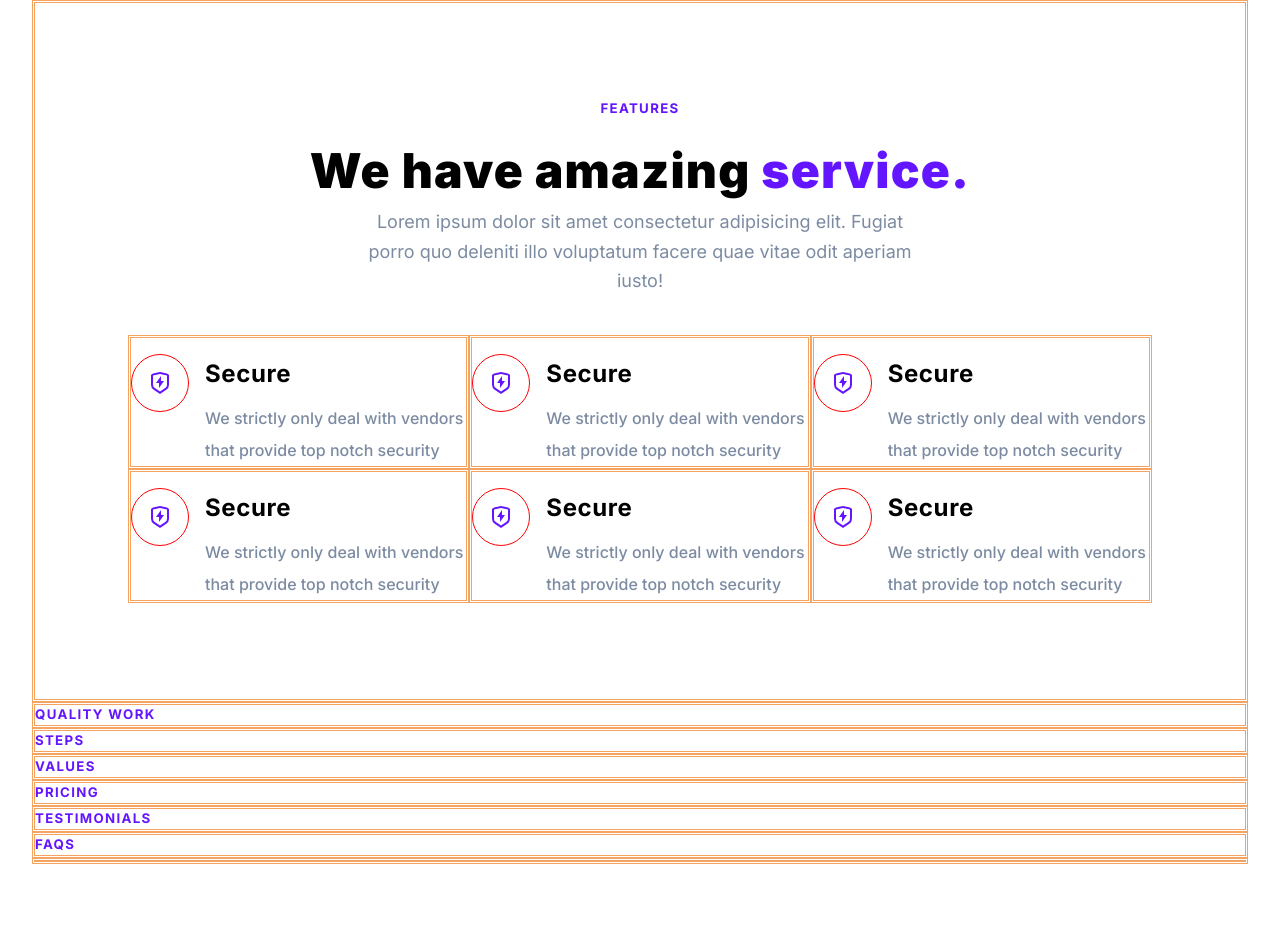
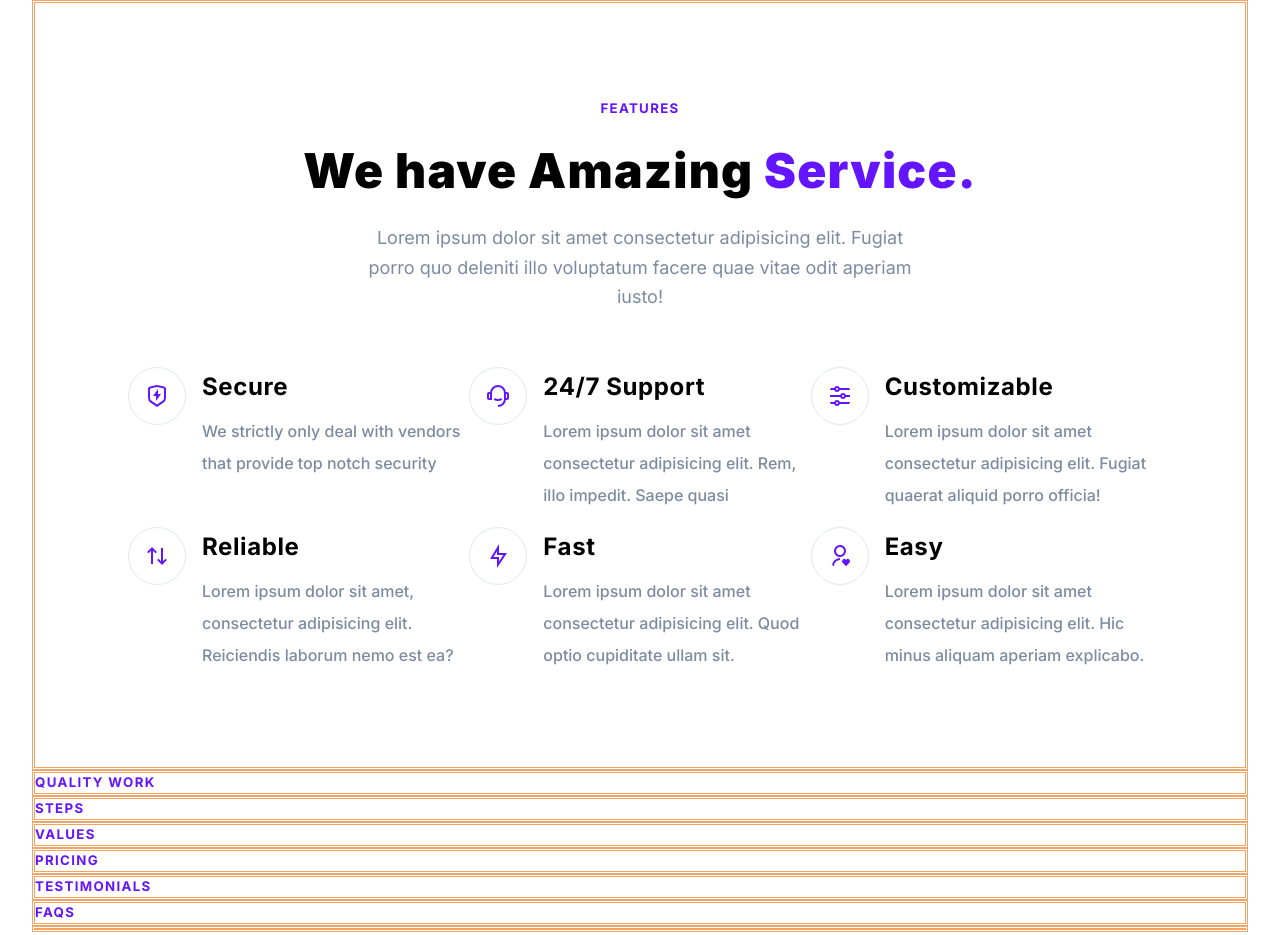
Before and after one commit to ITDallasDBW/0606Treact, a plain HTML site: page index.html in a window 1280 px wide. Shown: the part 769-1704 px from the top of the page. Before the commit the page ends 1665 px from the top, so only its background shows below. Drawn offline with Linux system fonts and the light colour scheme.

```diff
--- a/index.html
+++ b/index.html
@@ -58,10 +58,11 @@
       </div>
     </header>
     </section>
+    <!-- FEATURES -->
     <section id="features">
       <div class="features__container">
       <h5 class="section__title">features</h5>
-     <h2 class="section__subtitle"> We have amazing <span class="text__purple">service.</span></h2>
+     <h2 class="section__subtitle"> We have Amazing <span class="text__purple">Service.</span></h2>
       <p class="section__description">Lorem ipsum dolor sit amet consectetur adipisicing elit. Fugiat porro quo deleniti illo voluptatum facere quae vitae odit aperiam iusto!</p>
     <div class="features__spacer">
     <div class="features__col--wrapper">
@@ -78,52 +79,53 @@
     <div class="features__col--wrapper">
       <div class="features__field">
                 <span class="features__img--wrapper">
-          <img src="./assets/Icon.Secure.svg" class="features__img" alt="">
+          <img src="./assets/Icon.Support.svg" class="features__img" alt="">
         </span>
         <span class="features__text--wrapper">
-            <p class="features__title">Secure</p>
-            <p class="features__description">We strictly only deal with vendors that provide top notch security</p>
+            <p class="features__title">24/7 Support</p>
+            <p class="features__description">Lorem ipsum dolor sit amet consectetur adipisicing elit. Rem, illo impedit. Saepe quasi
+            </p>
         </span>
       </div>
     </div>
     <div class="features__col--wrapper">
       <div class="features__field">
                 <span class="features__img--wrapper">
-          <img src="./assets/Icon.Secure.svg" class="features__img" alt="">
+          <img src="./assets/Icon.Customize.svg" class="features__img" alt="">
         </span>
         <span class="features__text--wrapper">
-            <p class="features__title">Secure</p>
-            <p class="features__description">We strictly only deal with vendors that provide top notch security</p>
+            <p class="features__title">Customizable</p>
+            <p class="features__description">Lorem ipsum dolor sit amet consectetur adipisicing elit. Fugiat quaerat aliquid porro officia!</p>
         </span>
       </div>
     </div>    <div class="features__col--wrapper">
       <div class="features__field">
                 <span class="features__img--wrapper">
-          <img src="./assets/Icon.Secure.svg" class="features__img" alt="">
+          <img src="./assets/Icon.Reliable.svg" class="features__img" alt="">
         </span>
         <span class="features__text--wrapper">
-            <p class="features__title">Secure</p>
-            <p class="features__description">We strictly only deal with vendors that provide top notch security</p>
+            <p class="features__title">Reliable</p>
+            <p class="features__description">Lorem ipsum dolor sit amet, consectetur adipisicing elit. Reiciendis laborum nemo est ea?</p>
         </span>
       </div>
     </div>    <div class="features__col--wrapper">
       <div class="features__field">
                 <span class="features__img--wrapper">
-          <img src="./assets/Icon.Secure.svg" class="features__img" alt="">
+          <img src="./assets/Icon.Fast.svg" class="features__img" alt="">
         </span>
         <span class="features__text--wrapper">
-            <p class="features__title">Secure</p>
-            <p class="features__description">We strictly only deal with vendors that provide top notch security</p>
+            <p class="features__title">Fast</p>
+            <p class="features__description">Lorem ipsum dolor sit amet consectetur adipisicing elit. Quod optio cupiditate ullam sit.</p>
         </span>
       </div>
     </div>    <div class="features__col--wrapper">
       <div class="features__field">
                 <span class="features__img--wrapper">
-          <img src="./assets/Icon.Secure.svg" class="features__img" alt="">
+          <img src="./assets/Icon.Easy.svg" class="features__img" alt="">
         </span>
         <span class="features__text--wrapper">
-            <p class="features__title">Secure</p>
-            <p class="features__description">We strictly only deal with vendors that provide top notch security</p>
+            <p class="features__title">Easy</p>
+            <p class="features__description">Lorem ipsum dolor sit amet consectetur adipisicing elit. Hic minus aliquam aperiam explicabo.</p>
         </span>
       </div>
     </div>
@@ -131,6 +133,8 @@
 
 </div>
     </section>
+
+    <!-- QUALITY -->
     <section id="quality">
       <h5>Quality Work</h5>
     </section>
--- a/sandbox.css
+++ b/sandbox.css
@@ -142,9 +142,10 @@ header {
 
 .features__spacer{
   margin-top: 40px;
-  width: 100%;
+  width: 80%;
     display: flex;
   flex-wrap: wrap;
+  margin: 0 auto;
 }
 .features__col--wrapper {
   width: calc(100%/3);
--- a/style.css
+++ b/style.css
@@ -15,16 +15,16 @@ html {
 h5 {
   font-weight: 700;
   text-transform: uppercase;
-  letter-spacing: .1em;
+  letter-spacing: 0.1em;
   color: rgb(100, 21, 255);
-  }
+}
 header {
   /* border: 3px black solid; */
   width: 100%;
   max-width: 1280px;
 }
 section {
-  border:3px sandybrown double;
+  border: 3px sandybrown double;
 }
 .text__purple {
   color: #6415ff;
@@ -153,7 +153,6 @@ nav {
   appearance: button;
 }
 .header__text--wrapper {
-  /* border: 3px pink solid; */
   margin-top: 80px;
 }
 .header__text--img-caption {
@@ -190,8 +189,9 @@ nav {
   width: 100%;
   font-size: 48px;
   font-weight: 900;
-  letter-spacing: .025em;
+  letter-spacing: 0.025em;
   text-align: center;
+  margin-bottom: 16px;
 }
 .section__description {
   width: 100%;
@@ -206,17 +206,18 @@ nav {
 
 /* FEATURES GRID */
 
-.features__spacer{
+.features__spacer {
+  padding-top: 40px;
   margin-top: 40px;
-  width: 100%;
-    display: flex;
+  max-width: 1024px;
+  display: flex;
   flex-wrap: wrap;
+  margin: 0 auto;
 }
 .features__col--wrapper {
-  width: calc(100%/3);
+  width: calc(100% / 3);
 }
 .features__field {
-  border:3px sandybrown double;
   flex-direction: row;
   align-items: flex-start;
   text-align: left;
@@ -228,7 +229,7 @@ nav {
   vertical-align: middle;
 }
 .features__img {
-  border: 1px solid red;
+  border: 1px solid rgb(226, 232, 240);
   padding: 16px;
   border-radius: 9999px;
 }
@@ -240,12 +241,11 @@ nav {
   font-size: 24px;
   font-weight: 700;
   line-height: 1;
-  letter-spacing: .025em;
+  letter-spacing: 0.025em;
 }
 .features__description {
-  /* border:3px sandybrown double; */
   margin-top: 16px;
   font-weight: 500;
-    line-height: 2;
-    color: rgb(124 139 161);
+  line-height: 2;
+  color: rgb(124 139 161);
 }
```
